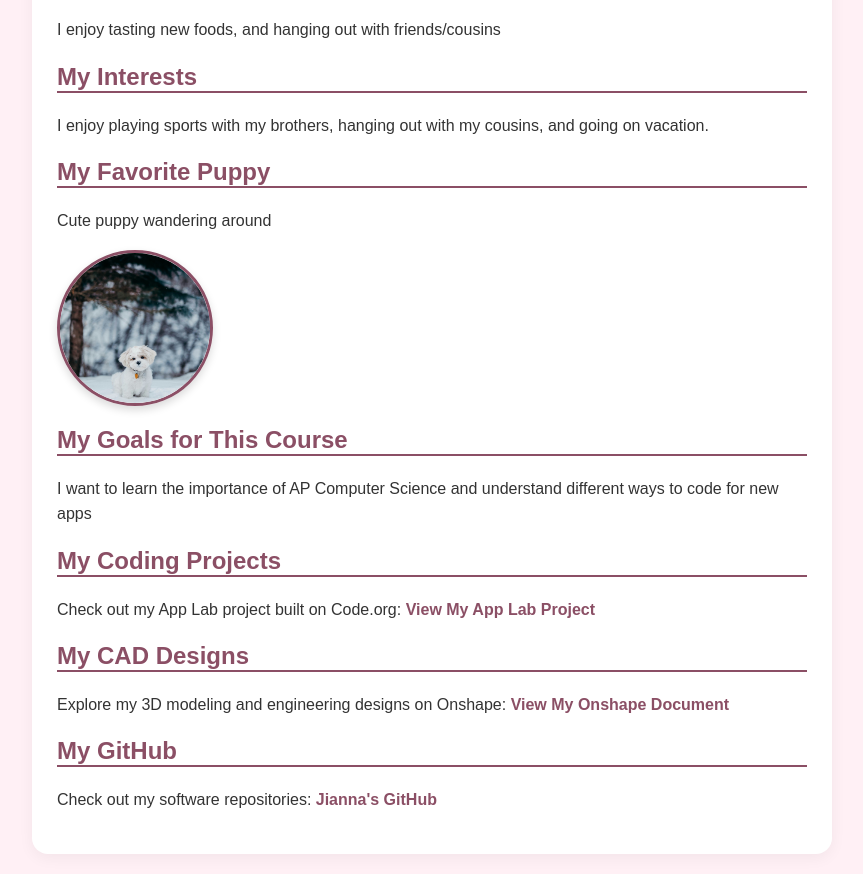
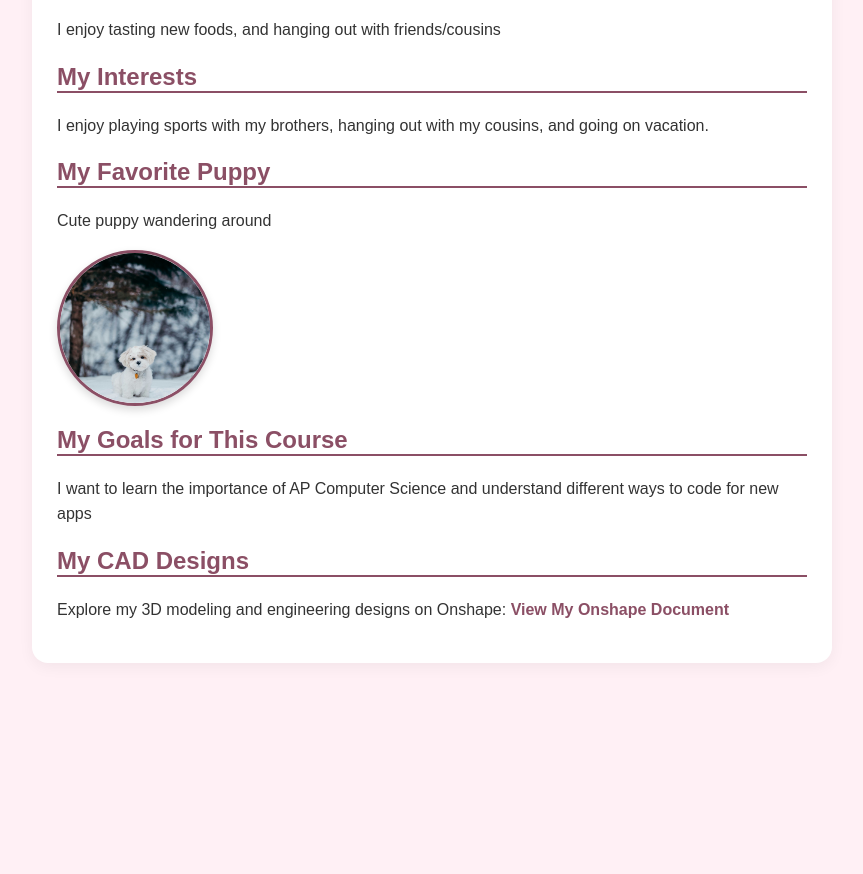
Before and after one commit to jianna16/my-github-site, a plain HTML site: page index.html in a window 1280 px wide. Shown: the part 182-1056 px from the top of the page, without its empty margins (208-1071 px from the left). After the commit the page ends 865 px from the top, so only its background shows below. Drawn offline with Linux system fonts and the light colour scheme.

Commit message:
removes code.org porjects

```diff
--- a/index.html
+++ b/index.html
@@ -124,21 +124,14 @@
       <h2>My Goals for This Course</h2>
       <p>I want to learn the importance of AP Computer Science and understand different ways to code for new apps</p>
 
-      <h2>My Coding Projects</h2>
-      <p>Check out my App Lab project built on Code.org:
-        <a href="https://code.org" target="_blank">View My App Lab Project</a>
-      </p>
+
 
       <h2>My CAD Designs</h2>
       <p>Explore my 3D modeling and engineering designs on Onshape:
         <a href="https://onshape.com" target="_blank">View My Onshape Document</a>
       </p>
 
-      <h2>My GitHub</h2>
-      <p>Check out my software repositories:
-        <a href="https://github.com[your-username]" target="_blank">Jianna's GitHub</a>
-      </p>
-    </div>
+
 
     <script>
       function toggleTheme() {
```
